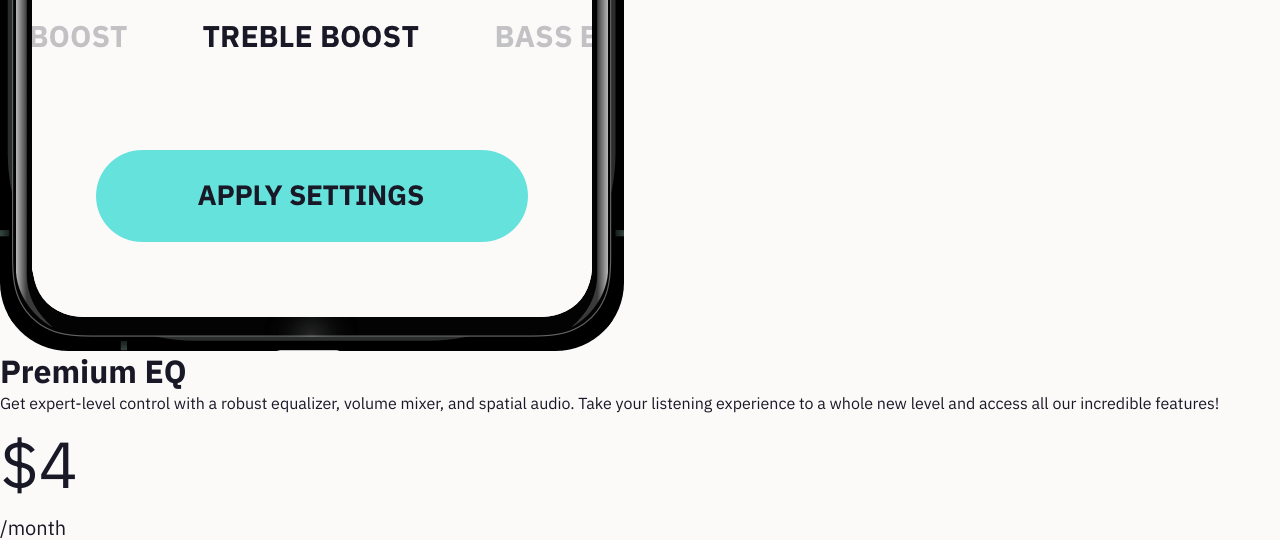
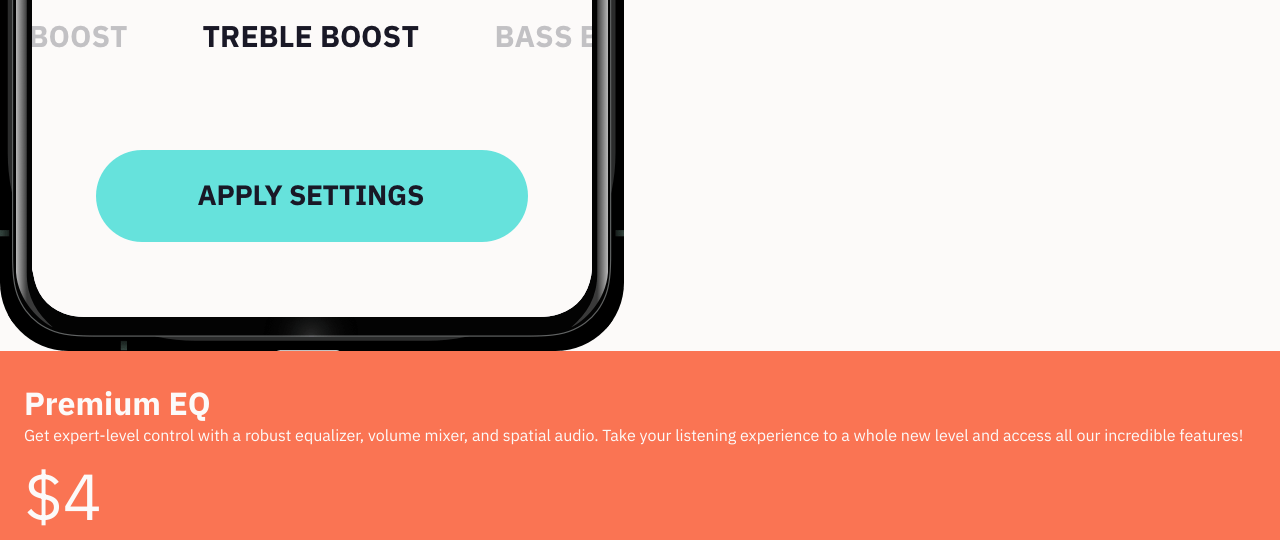
Before and after one commit to XenoMee/Responsive-Equalizer-Landing-Page, a plain HTML site: page index.html in a window 1280 px wide. Shown: the part 1062-1602 px from the top of the page. Drawn offline with Linux system fonts and the light colour scheme.

Commit message:
add background and font color to subscription card

```diff
--- a/style.css
+++ b/style.css
@@ -94,7 +94,9 @@ body {
 }
 
 /* Layout */
-.subscription__card {
+.subscription-card {
+  background-color: var(--clr-primary-400);
+  color: var(--clr-primary-100);
   padding: 2rem 1.5rem;
 }
 
```
